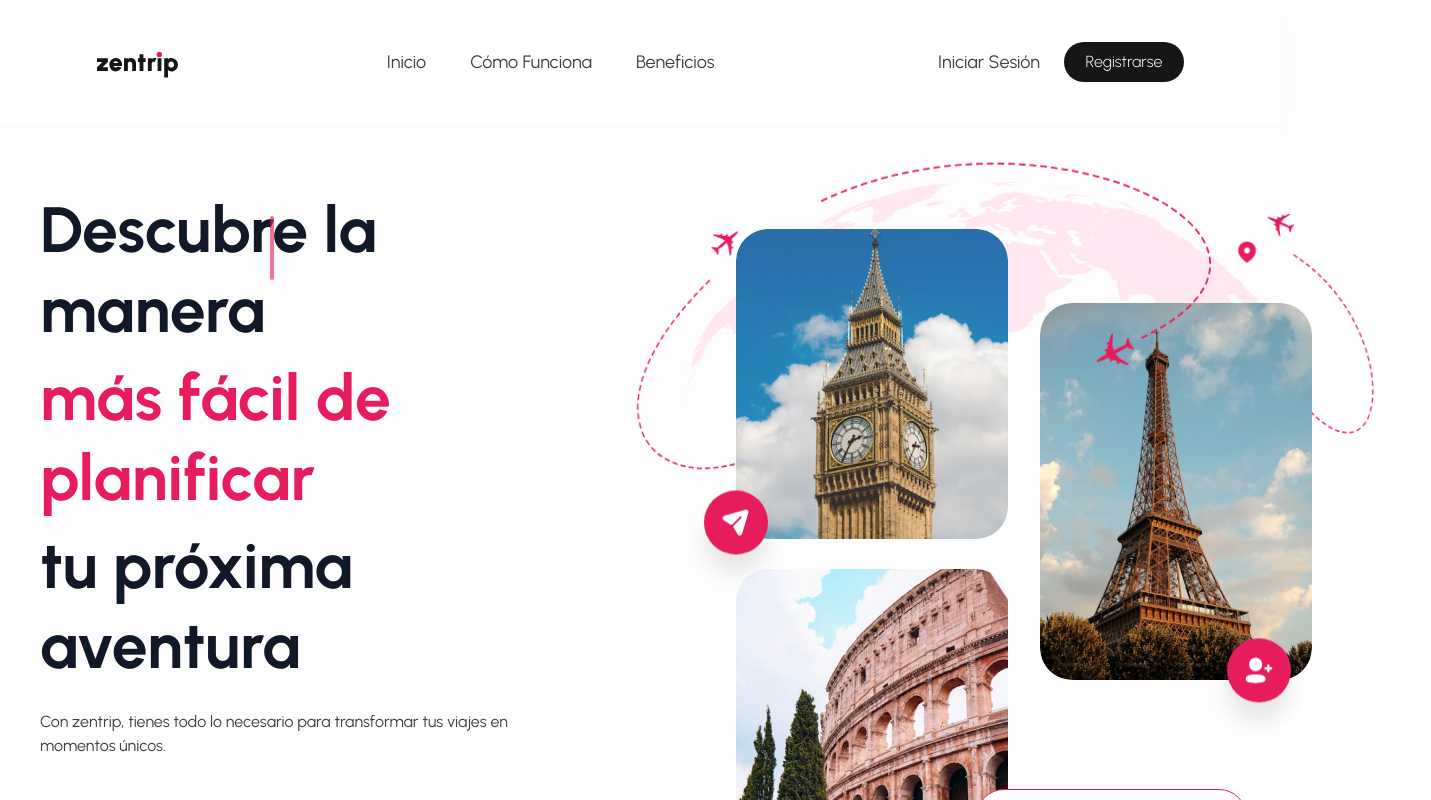
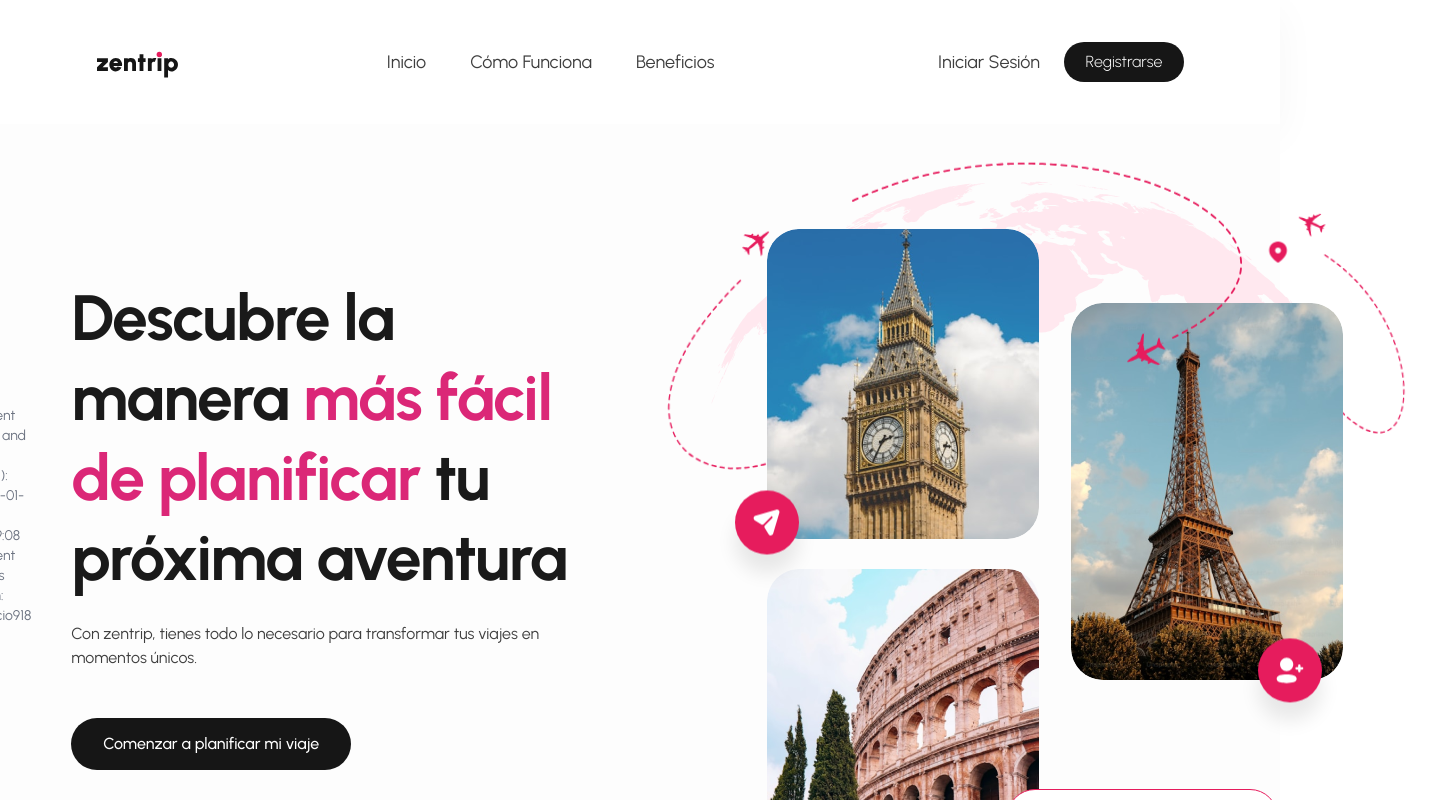
Before and after one commit to Ignacio918/viajes-app, a React (Vite) app in the folder viajes-app/: page / in a window 1280 px wide. Shown: the top 800 px of the page, 1431 px wide, since content can reach past the window. Built offline with nearby package versions, Linux system fonts and the light colour scheme; a web font is replaced by a local one.

Commit message:
eliminando el efecto typewritter porque no funca

```diff
--- a/viajes-app/src/pages/HeroSection.tsx
+++ b/viajes-app/src/pages/HeroSection.tsx
@@ -1,6 +1,5 @@
 import React from 'react';
 import { motion } from 'framer-motion';
-import { TypewriterEffectSmooth } from '../components/ui/typewriter-effect';
 import '../styles/HeroSection.css';
 // Imágenes de lugares
 import bigBen from '../assets/imagen_bigben.png';
@@ -19,23 +18,14 @@ import locationIcon from '../assets/icon_location.svg';
 const ease = [0.16, 1, 0.3, 1];
 
 const HeroSection: React.FC = () => {
-  const words = [
-    {
-      text: "Descubre la manera",
-      className: "text-gray-900 font-bold"
-    },
-    {
-      text: "más fácil de planificar",
-      className: "text-pink-600 font-bold"
-    },
-    {
-      text: "tu próxima aventura",
-      className: "text-gray-900 font-bold"
-    },
-  ];
-
   return (
     <div className="hero">
+      <div className="text-sm text-gray-500 mb-4">
+        Current Date and Time (UTC): 2025-01-10 20:59:08
+        <br />
+        Current User's Login: Ignacio918
+      </div>
+
       <div className="hero__content">
         {/* Left Section - Text Content */}
         <motion.div
@@ -44,13 +34,11 @@ const HeroSection: React.FC = () => {
           animate={{ opacity: 1, y: 0 }}
           transition={{ duration: 0.8, ease }}
         >
-          <div className="hero__title-container">
-            <TypewriterEffectSmooth
-              words={words}
-              className="!m-0 !text-left !text-[64px] leading-tight"
-              cursorClassName="!bg-pink-600 !h-[64px] !top-2"
-            />
-          </div>
+          <h1 className="hero__title !text-left !text-[64px] leading-tight">
+            <span className="text-gray-900 font-bold">Descubre la manera </span>
+            <span className="text-pink-600 font-bold">más fácil de planificar </span>
+            <span className="text-gray-900 font-bold">tu próxima aventura</span>
+          </h1>
 
           <motion.p
             className="hero__description"
```
